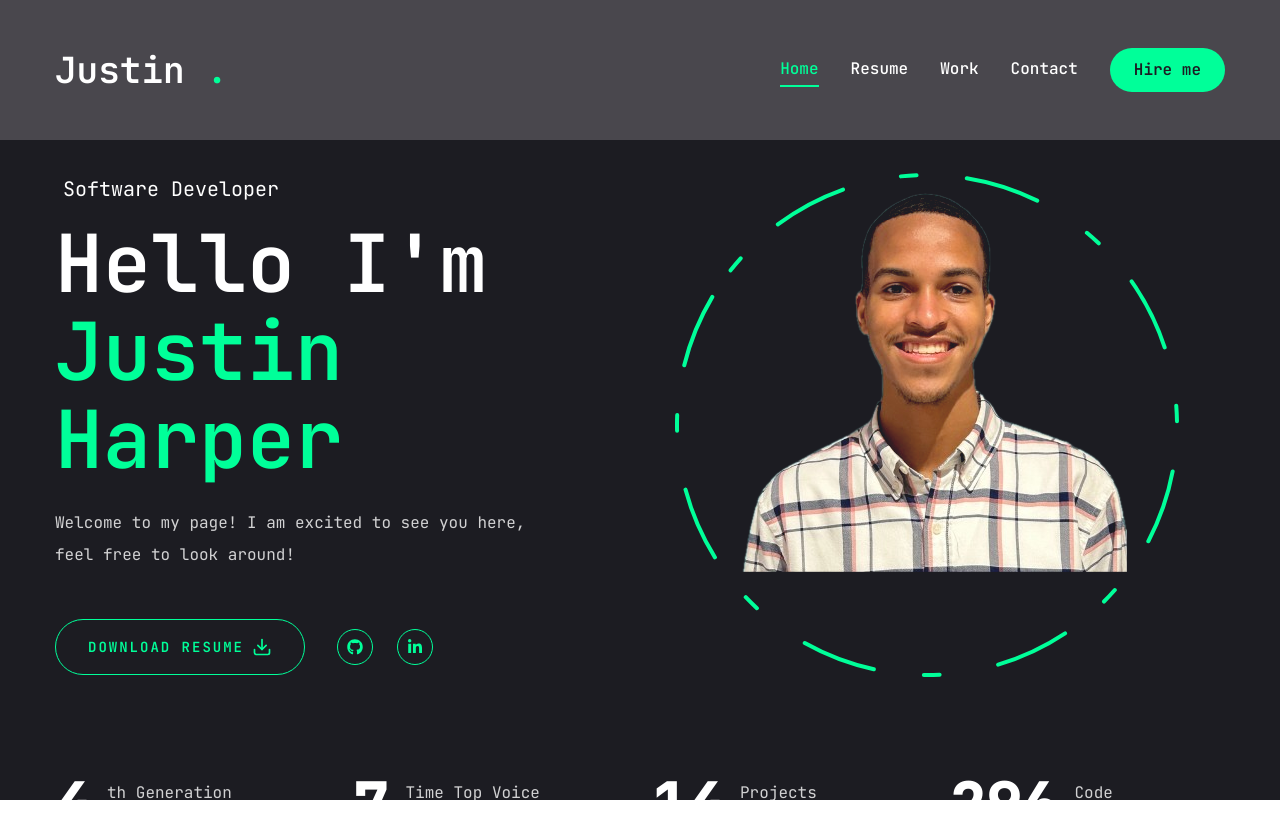
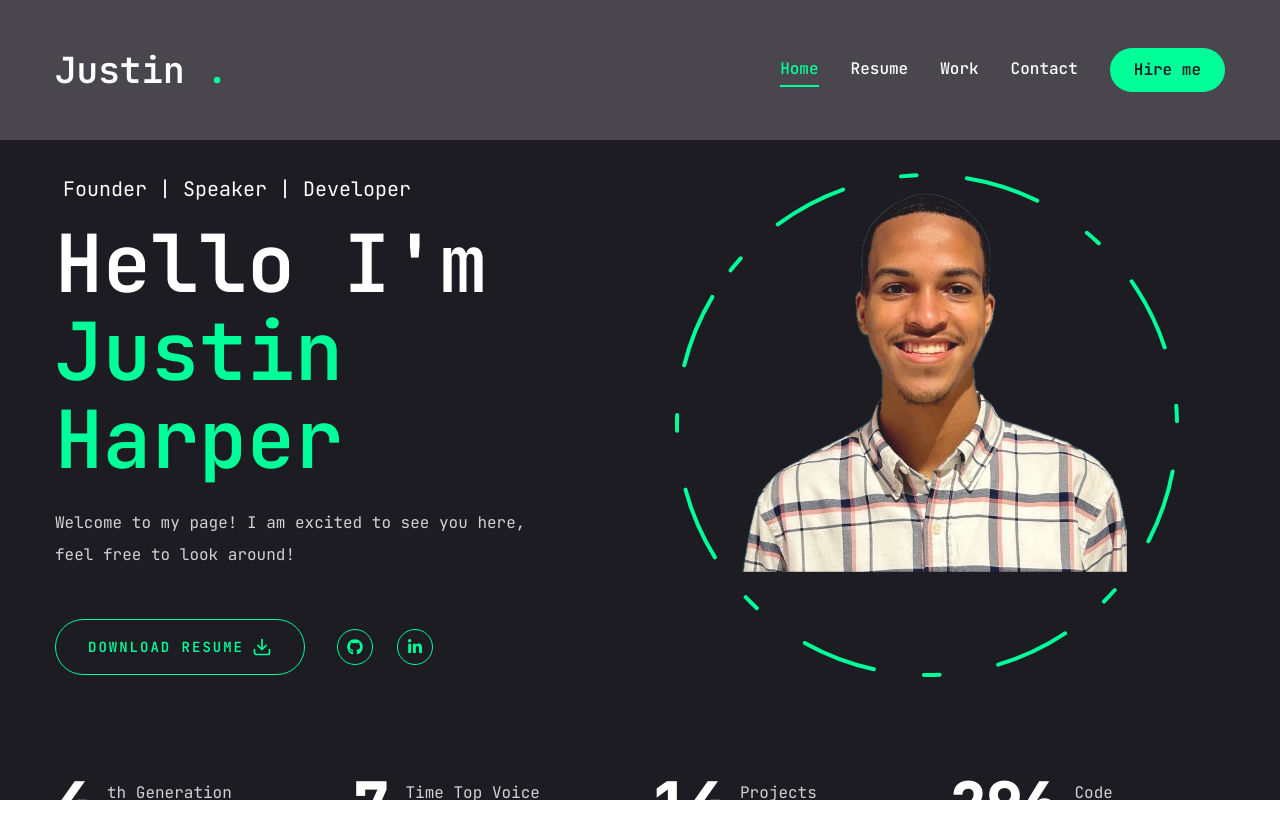
Before and after one commit to JustinhSE/portfolio, a Next.js app: page / in a window 1280 px wide. Shown: the top 838 px of the page. Built offline with nearby package versions, Linux system fonts and the light colour scheme.

Commit message:
Update headline

```diff
--- a/app/page.js
+++ b/app/page.js
@@ -12,7 +12,7 @@ const Home = () => {
         <div className="flex flex-col xl:flex-row items-center justify-between xl:pt-8 xl:pb-24">
           {/* text */}
           <div className="text-center xl:text-left order-2 xl:order-none">
-            <span className="text-xl ml-2"> Software Developer</span>
+            <span className="text-xl ml-2"> Founder | Speaker | Developer</span>
             <h1 className="py-3">
               {" "}
               Hello I'm
```
